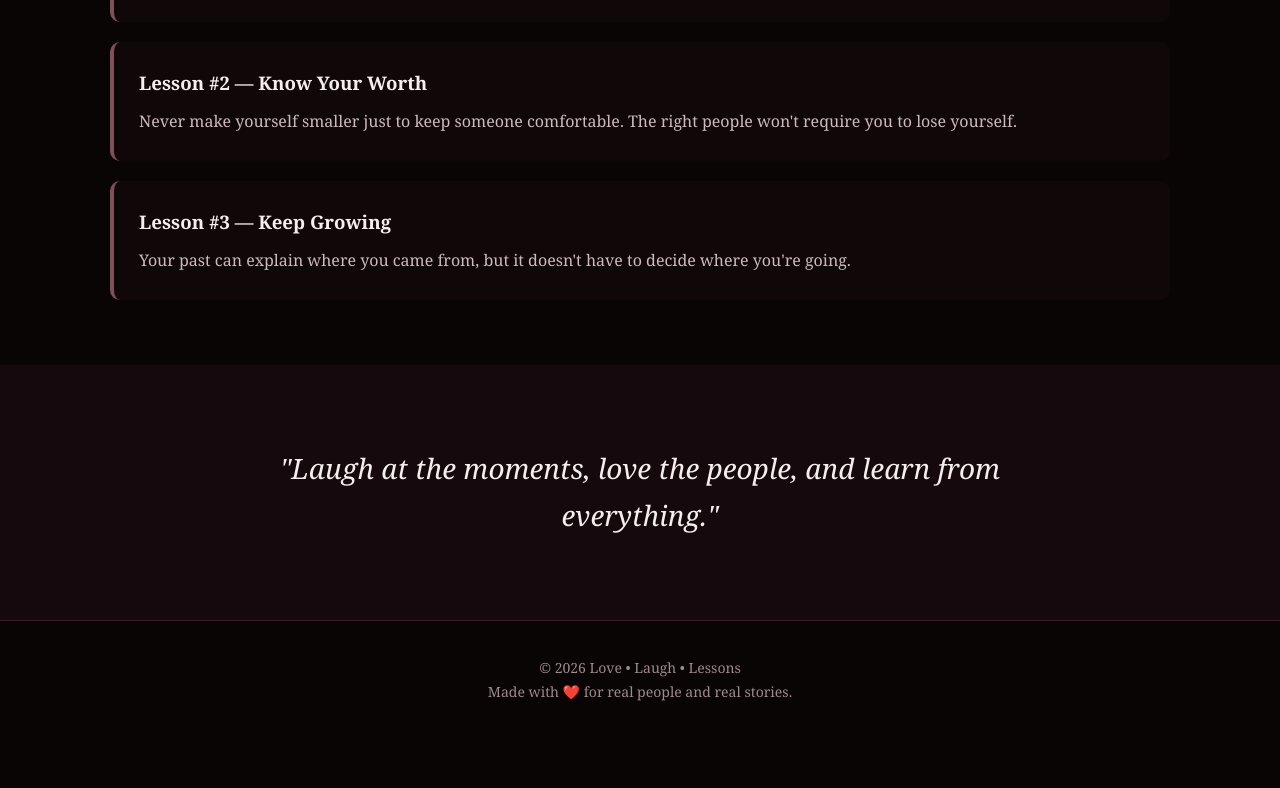
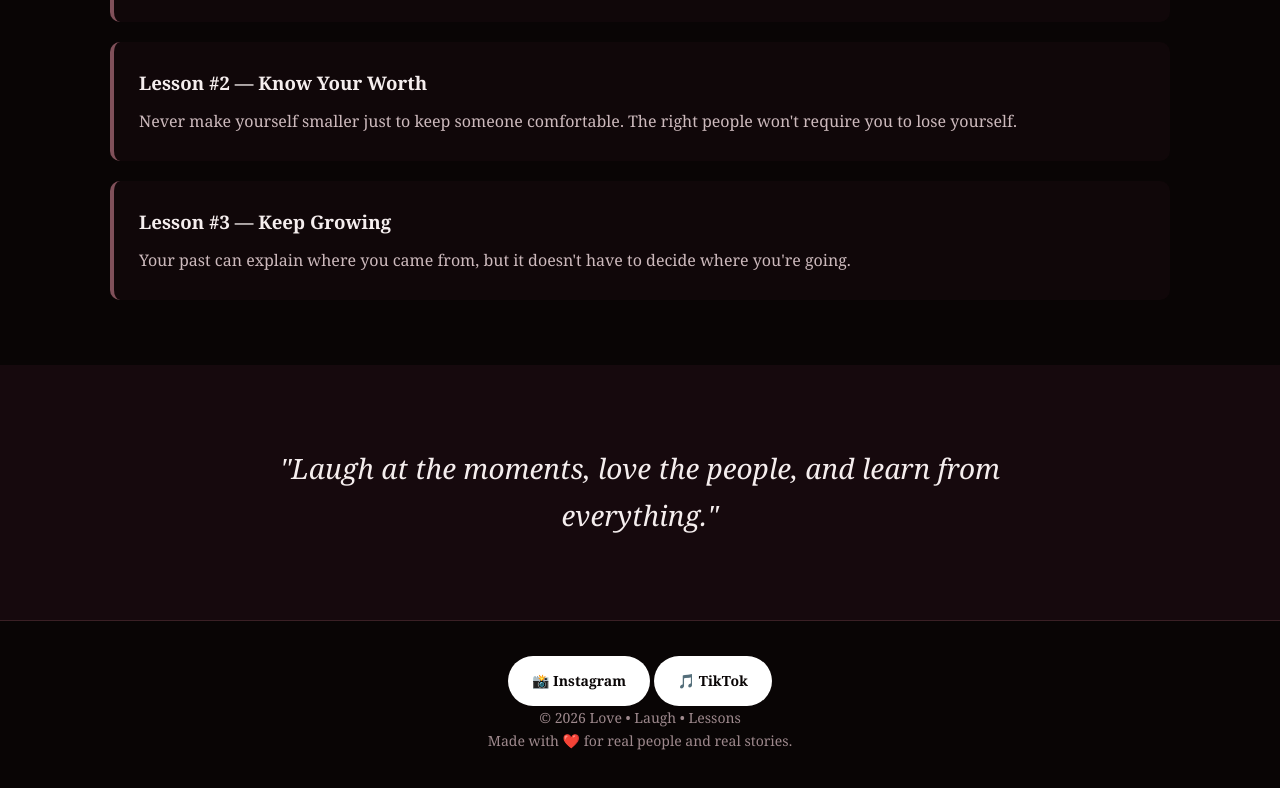
Before and after one commit to ramahramirez4-debug/LOVE-LAUGH-LESSONS, a plain HTML site: page index.html in a window 1280 px wide. Shown: the part 2990-3778 px from the top of the page. Before the commit the page ends 3728 px from the top, so only its background shows below. Drawn offline with Linux system fonts and the light colour scheme.

Commit message:
Update index.html

```diff
--- a/index.html
+++ b/index.html
@@ -492,10 +492,22 @@
   </main>
 
 
-  <footer>
+<footer>
+
+    <div class="social-links">
+      <a class="button" href="https://www.instagram.com/ramah.lee/" target="_blank">
+        📸 Instagram
+      </a>
+
+      <a class="button" href="https://www.tiktok.com/@ramahlee3" target="_blank">
+        🎵 TikTok
+      </a>
+    </div>
+
     <p>© 2026 Love • Laugh • Lessons</p>
     <p>Made with ❤️ for real people and real stories.</p>
-  </footer>
+
+</footer>
 
 </body>
 </html>
```
